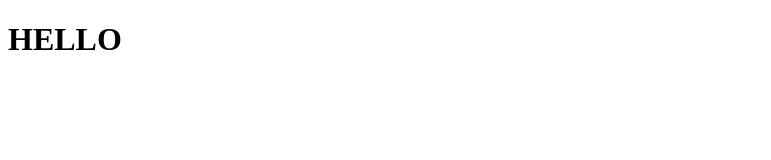
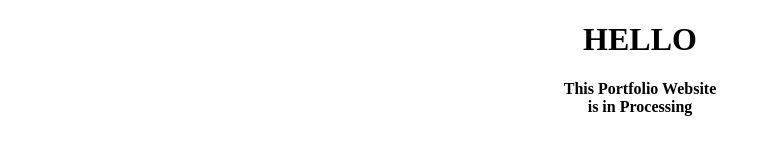
Before and after one commit to Princesoni-IT/second-portfolio, a plain HTML site: page index.html in a window 1280 px wide. Shown: the whole page, without its empty margins (0-771 px from the left). Drawn offline with Linux system fonts and the light colour scheme.

Commit message:
Update index.html

```diff
--- a/index.html
+++ b/index.html
@@ -3,9 +3,12 @@
 <head>
     <meta charset="UTF-8">
     <meta name="viewport" content="width=device-width, initial-scale=1.0">
-    <title>Document</title>
+    <title>Portfolio website</title>
 </head>
 <body>
-    <H1>HELLO</H1>
+    <center>
+    <h1>HELLO</h1>
+    <h4>This Portfolio Website <br> is in Processing </h4>
+    </center>
 </body>
 </html>
```
